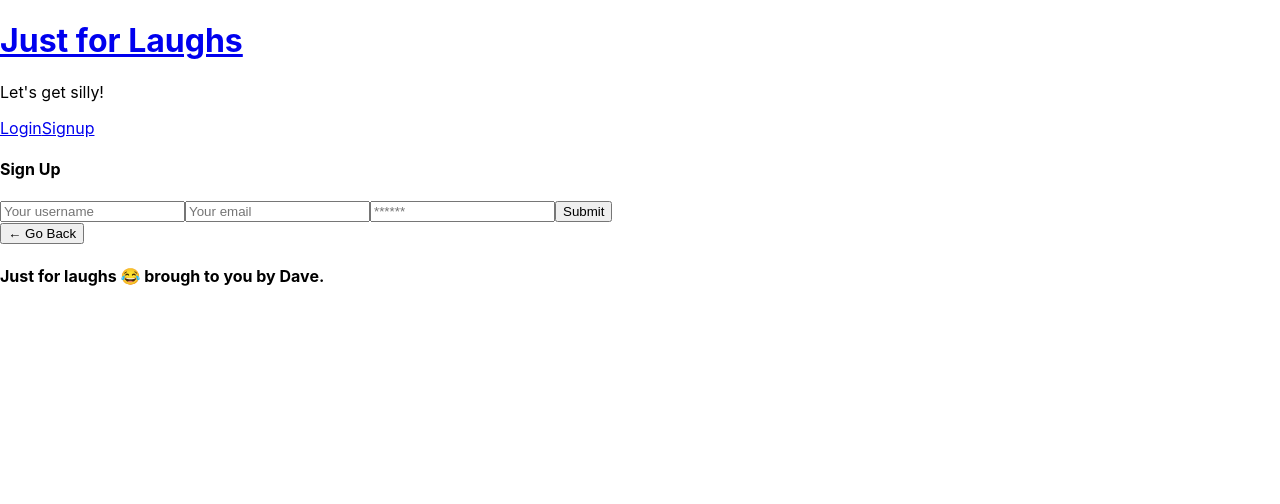
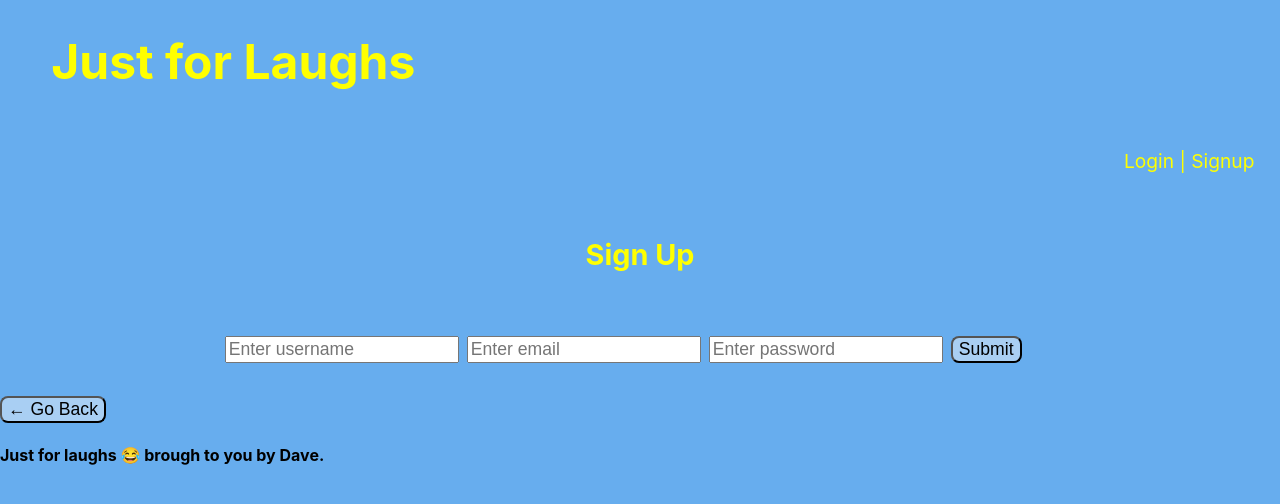
Before and after one commit to murda02/just_for_laughs, a React (Create React App) app in the folder client/: page /signup in a window 1280 px wide. Shown: the top 504 px of the page. Built offline with nearby package versions, Linux system fonts and the light colour scheme.

Commit message:
added styling

```diff
--- a/client/src/components/Footer/index.js
+++ b/client/src/components/Footer/index.js
@@ -4,6 +4,15 @@ import { useLocation, useHistory } from 'react-router-dom';
 const Footer = () => {
   const location = useLocation();
   const history = useHistory();
+
+  var btnBackStyle = {
+    fontSize: "1.1rem",
+    backgroundColor: "rgb(169, 207, 243)",
+    borderRadius: "8px",
+    marginTop: "8px"
+  };
+
+
   return (
     <footer className="w-100 mt-auto bg-secondary p-4">
       <div className="container text-center mb-5">
@@ -11,6 +20,7 @@ const Footer = () => {
           <button
             className="btn btn-dark mb-3"
             onClick={() => history.goBack()}
+            style={btnBackStyle}
           >
             &larr; Go Back
           </button>
--- a/client/src/components/Header/index.js
+++ b/client/src/components/Header/index.js
@@ -8,32 +8,55 @@ const Header = () => {
     event.preventDefault();
     Auth.logout();
   };
+
+  var titleStyle = {
+    fontSize: "3rem",
+    display: "flex",
+    justifyContent: "left",
+    paddingBottom: "2%",
+    color: "yellow",
+    marginLeft: "4%"
+  };
+
+  var divStyle = {
+    fontSize: "1.2rem",
+    display: "flex",
+    justifyContent: "right",
+    paddingBottom: "2%",
+    paddingRight: "2%"
+  };
+
+  var linkStyle = {
+    textDecoration: 'none',
+    color: "yellow"
+  };
+
+
   return (
-    <header className="bg-primary text-light mb-4 py-3 flex-row align-center">
-      <div className="container flex-row justify-space-between-lg justify-center align-center">
+    <header>
+      <div >
         <div>
-          <Link className="text-light" to="/">
-            <h1 className="m-0">Just for Laughs</h1>
-          </Link>
-          <p className="m-0">Let's get silly!</p>
+            <h1 style={titleStyle}>Just for Laughs</h1>
         </div>
-        <div>
+        <div style={divStyle}>
           {Auth.loggedIn() ? (
             <>
-              <Link className="btn btn-lg btn-info m-2" to="/me">
-                {Auth.getProfile().data.username}'s profile
+              <Link to="/me" style={linkStyle}>
+                {Auth.getProfile().data.username}'s profile&nbsp;|
+                <br/>
               </Link>
-              <button className="btn btn-lg btn-light m-2" onClick={logout}>
-                Logout
-              </button>
+              <Link onClick={logout} style={linkStyle}>
+              &nbsp;Logout
+              </Link>
+
             </>
           ) : (
             <>
-              <Link className="btn btn-lg btn-info m-2" to="/login">
-                Login
+              <Link to="/login" style={linkStyle}>
+                Login&nbsp;|
               </Link>
-              <Link className="btn btn-lg btn-light m-2" to="/signup">
-                Signup
+              <Link to="/signup" style={linkStyle}>
+              &nbsp;Signup
               </Link>
             </>
           )}
--- a/client/src/components/Jokes/index.js
+++ b/client/src/components/Jokes/index.js
@@ -2,64 +2,21 @@ import React, { useState, useEffect } from 'react';
 import {theJoke} from '../../utils/API'
 import { useMutation } from '@apollo/client';
 import { ADD_JOKE } from '../../utils/mutations';
-import auth from '../../utils/auth'
-
-
 
 const JokeContainer = () => {
   const [result, setResult] = useState({});
-  const [category, setCategory] = useState('Any')
-  const [addJoke, { error, data }] = useMutation(ADD_JOKE);
-
-  var aboutStyle = {
-    fontSize: "1.5rem",
-    color: 'black',
-    display: "block",
-    left: "2%",
-    paddingLeft: '2%',
-    width: '60%',
-    paddingBottom: '2%',
-    textIndent: '50px'
-  };
-
-  var picStyle = {
-
-    display: 'block',
-    paddingBottom: '3%',
-    paddingTop: '1%',
-    paddingLeft: '2%'
-  }
-
-  var textStyle = {
-    paddingLeft: '2%',
-    fontSize: "2rem"
-  }
-
-  const css = `@media (min-width: 320px) {
-    img {
-      width: 70%;
-    }
-  }
-  @media (min-width: 768px) {
-    img {
-      width: 50%;
-    }
-  }
-  @media (min-width: 1200px) {
-    img {
-      width: 25%;
-  }
-  }`;
+  const [category, setCategory] = useState("Any");
+  const [addJoke] = useMutation(ADD_JOKE);
 
   useEffect(() => {
     theJoke(category).then((res) => {
       setResult(res.data);
     });
-  }, []);
+  }, [category]);
 
-  const handleSelect= (e) => {
+  const handleSelect = (e) => {
     setCategory(e.target.value);
-  }
+  };
 
   const newJoke = () => {
     theJoke(category).then((res) => {
@@ -68,45 +25,116 @@ const JokeContainer = () => {
       console.log("res.data.delivery", res.data.delivery);
       setResult(res.data);
     });
-  }
+  };
 
   const saveJoke = async (result) => {
     // addJoke(e)
-    let  fullJoke = ''
+    let fullJoke = "";
     if (result.joke === undefined) {
-      fullJoke = result.setup+result.delivery
+      fullJoke = result.setup + result.delivery;
     } else {
-      fullJoke = result.joke
+      fullJoke = result.joke;
     }
-    console.log('(***********fullJoke************): ', (fullJoke));
     await addJoke({
-      variables: {jokeText: fullJoke}})
+      variables: { jokeText: fullJoke },
+    });
+  };
+
+  var categoryStyle = {
+    display: "flex",
+    justifyContent: "left",
+    color: "yellow",
+    paddingBottom: "1%"
+  };
+
+  var selectStyle = {
+    fontSize: "1.1rem",
+    display: "flex",
+    backgroundColor: "rgb(169, 207, 243)",
+    justifyContent: "center",
+  };
+
+  var divStyle = {
+    marginTop: "2%",
+    fontSize: "1.2rem",
+    justifyContent: "center",
+    // paddingBottom: "2%",
+    // paddingLeft: "4%"
+  };
+
+  var btnNewStyle = {
+    fontSize: "1.1rem",
+    backgroundColor: "rgb(169, 207, 243)",
+    borderRadius: "8px",
+
+  };
+
+  var btnSaveStyle = {
+    marginTop: "8px",
+    fontSize: "1.1rem",
+    backgroundColor: "rgb(169, 207, 243)",
+    borderRadius: "8px",
+
+  };
+
+  var jokeStyle = {
+    borderStyle: "ridge",
+    borderColor: "yellow",
+    display: "inline-flex",
+    marginTop: "4%",
+    marginLeft: "2%",
+    marginRight: "5%",
+    marginBottom: "2%",
+    padding: "1%"
+
+  };
+
+  const css =`
+  @media (min-width: 375px) {
+    label {font-size: 1rem;}
+    button {margin-left: 8%}
   }
+  @media (min-width: 768px) {
+    label {font-size: 1.2rem}
+    button {margin-left: 5%}
+  }
+  @media (min-width: 1200px) {
+    label {font-size: 1.5rem}
+    button {margin-left: 2%}
+  }`;
 
   return (
-    <div>
-      <label>Joke Category:</label>
-        <select id="categoryList" onChange={handleSelect}>
-            <option>Choose </option>
-            <option value='Any'>Any</option>
-            <option value='Misc'>Misc</option>
-            <option value='Programming'>Programming</option>
-            <option value='Pun'>Pun</option>
-            <option value='Halloween'>Halloween</option>
-            <option value='Christmas'>Christmas</option>
-            </select>
-            <br/>
-            <button id="new-joke-btn" onClick={newJoke}>New Joke!</button>
-            <br />
+    <div style={divStyle}>
+      <style scoped>{css}</style>
+      <label style={categoryStyle}>
+        Joke Category:&nbsp;&nbsp;&nbsp;
+        <select id="categoryList" onChange={handleSelect} style={selectStyle}>
+          <option>Choose </option>
+          <option value="Any">Any</option>
+          <option value="Misc">Misc</option>
+          <option value="Programming">Programming</option>
+          <option value="Pun">Pun</option>
+          <option value="Halloween">Halloween</option>
+          <option value="Christmas">Christmas</option>
+        </select>
+      </label>
+      <div style={jokeStyle}>
       {result.joke}
       {result.setup}
+      <br />
       {result.delivery}
+      </div>
       <br />
-      <button id="save-joke-btn" onClick={() => saveJoke(result)}>Save Joke!</button>
+      <button style={btnNewStyle} onClick={newJoke}>
+          New Joke!
+        </button>
+      <button style={btnSaveStyle} onClick={() => saveJoke(result)} >
+        Save Joke!
+      </button>
       <br />
       {/* <button>New Joke!</button> */}
     </div>
   );
 };
 
-export default JokeContainer
+export default JokeContainer;
--- a/client/src/index.css
+++ b/client/src/index.css
@@ -5,6 +5,7 @@ body {
     sans-serif;
   -webkit-font-smoothing: antialiased;
   -moz-osx-font-smoothing: grayscale;
+  background: rgb(103, 173, 238);
 }
 
 code {
--- a/client/src/pages/Home.js
+++ b/client/src/pages/Home.js
@@ -1,5 +1,4 @@
 import React from 'react';
-import { useQuery } from '@apollo/client';
 
 import JokeContainer from '../components/Jokes';
 
@@ -12,7 +11,6 @@ const Home = () => {
       <div className="flex-row justify-center">
         <div
           className="col-12 col-md-10 mb-3 p-3"
-          style={{ border: '1px dotted #1a1a1a' }}
         >
           <JokeContainer />
         </div>
--- a/client/src/pages/Login.js
+++ b/client/src/pages/Login.js
@@ -40,39 +40,72 @@ const Login = (props) => {
     });
   };
 
+  var titleStyle = {
+    fontSize: "1.8rem",
+    display: "flex",
+    justifyContent: "center",
+    paddingBottom: "2%",
+    color: "yellow"
+  };
+
+  var formStyle = {
+    fontSize: "1.1rem",
+    display: "flex",
+    justifyContent: "center",
+    marginRight: "8px"
+  };
+
+  var divStyle = {
+    fontSize: "1.2rem",
+    display: "flex",
+    justifyContent: "center",
+    paddingBottom: "2%",
+    paddingRight: "2%"
+  };
+
+  var btnSubmitStyle = {
+    fontSize: "1.1rem",
+    backgroundColor: "rgb(169, 207, 243)",
+    borderRadius: "8px",
+    cursor: 'pointer'
+  };
+
+
   return (
     <main className="flex-row justify-center mb-4">
       <div className="col-12 col-lg-10">
         <div className="card">
-          <h4 className="card-header bg-dark text-light p-2">Login</h4>
-          <div className="card-body">
+          <h4 style={titleStyle}>Login</h4>
+          <div className="card-body" style={divStyle}>
             {data ? (
               <p>
                 Success! You may now head{' '}
                 <Link to="/">back to the homepage.</Link>
               </p>
             ) : (
-              <form onSubmit={handleFormSubmit}>
+              <form onSubmit={handleFormSubmit} style={formStyle}>
                 <input
                   className="form-input"
-                  placeholder="Your email"
+                  placeholder="Enter your email"
                   name="email"
                   type="email"
                   value={formState.email}
                   onChange={handleChange}
+                  style={formStyle}
                 />
                 <input
                   className="form-input"
-                  placeholder="******"
+                  placeholder="Enter your password"
                   name="password"
                   type="password"
                   value={formState.password}
                   onChange={handleChange}
+                  style={formStyle}
                 />
                 <button
                   className="btn btn-block btn-primary"
-                  style={{ cursor: 'pointer' }}
                   type="submit"
+                  style={btnSubmitStyle}
                 >
                   Submit
                 </button>
--- a/client/src/pages/Profile.js
+++ b/client/src/pages/Profile.js
@@ -45,7 +45,6 @@ const Profile = () => {
         {!userParam && (
           <div
             className="col-12 col-md-10 mb-3 p-3"
-            style={{ border: '1px dotted #1a1a1a' }}
           >
 
           </div>
--- a/client/src/pages/Signup.js
+++ b/client/src/pages/Signup.js
@@ -38,47 +38,81 @@ const Signup = () => {
     }
   };
 
+  var titleStyle = {
+    fontSize: "1.8rem",
+    display: "flex",
+    justifyContent: "center",
+    paddingBottom: "2%",
+    color: "yellow"
+  };
+
+  var formStyle = {
+    fontSize: "1.1rem",
+    display: "flex",
+    justifyContent: "center",
+    flexFlow: `row wrap`,
+    marginRight: "8px"
+  };
+
+  var divStyle = {
+    fontSize: "1.2rem",
+    display: "flex",
+    justifyContent: "center",
+    paddingBottom: "2%",
+    paddingRight: "2%"
+  };
+
+  var btnSubmitStyle = {
+    fontSize: "1.1rem",
+    backgroundColor: "rgb(169, 207, 243)",
+    borderRadius: "8px",
+    cursor: 'pointer'
+  };
+
   return (
     <main className="flex-row justify-center mb-4">
       <div className="col-12 col-lg-10">
         <div className="card">
-          <h4 className="card-header bg-dark text-light p-2">Sign Up</h4>
-          <div className="card-body">
+          <h4 style={titleStyle}>Sign Up</h4>
+          <div className="card-body" style={divStyle}>
             {data ? (
               <p>
                 Success! You may now head{' '}
                 <Link to="/">back to the homepage.</Link>
               </p>
             ) : (
-              <form onSubmit={handleFormSubmit}>
+              <form onSubmit={handleFormSubmit} style={formStyle}>
                 <input
                   className="form-input"
-                  placeholder="Your username"
+                  placeholder="Enter username"
                   name="username"
                   type="text"
                   value={formState.name}
                   onChange={handleChange}
+                  style={formStyle}
                 />
                 <input
                   className="form-input"
-                  placeholder="Your email"
+                  placeholder="Enter email"
                   name="email"
                   type="email"
                   value={formState.email}
                   onChange={handleChange}
+                  style={formStyle}
                 />
                 <input
                   className="form-input"
-                  placeholder="******"
+                  placeholder="Enter password"
                   name="password"
                   type="password"
                   value={formState.password}
                   onChange={handleChange}
+                  style={formStyle}
                 />
                 <button
                   className="btn btn-block btn-primary"
-                  style={{ cursor: 'pointer' }}
                   type="submit"
+                  style={btnSubmitStyle}
                 >
                   Submit
                 </button>
```
Also changed, not shown: client/src/utils/queries.js (+5 -3 lines), 1 other file (tests, documents, lock files or other folders).
